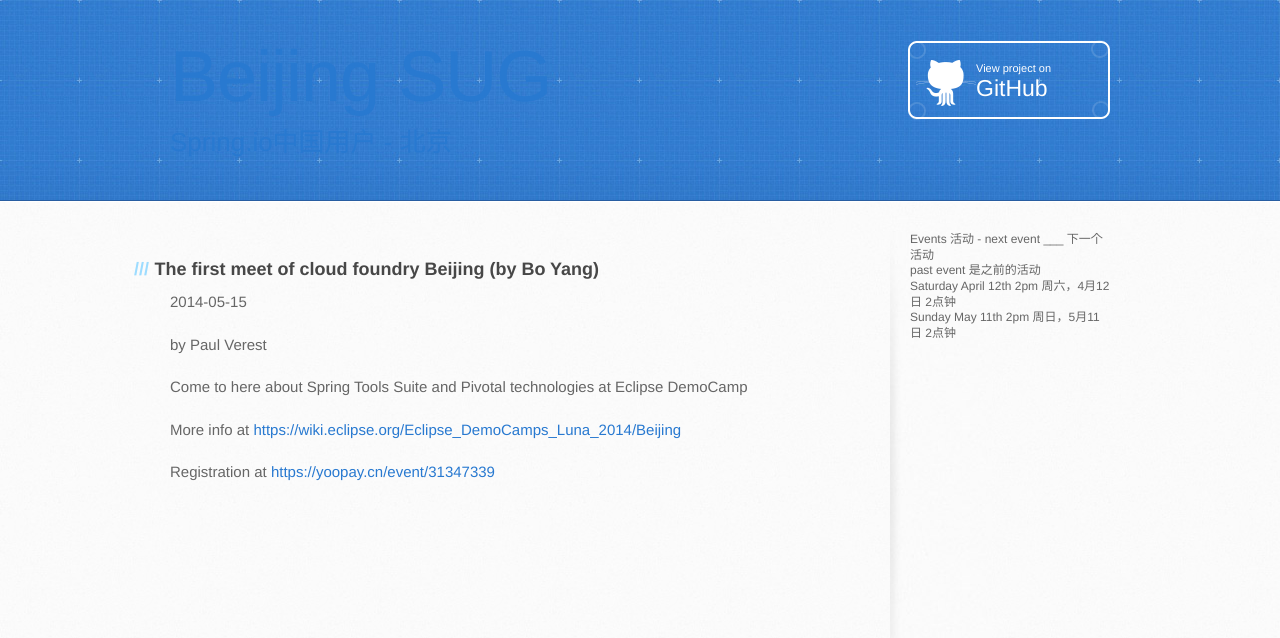
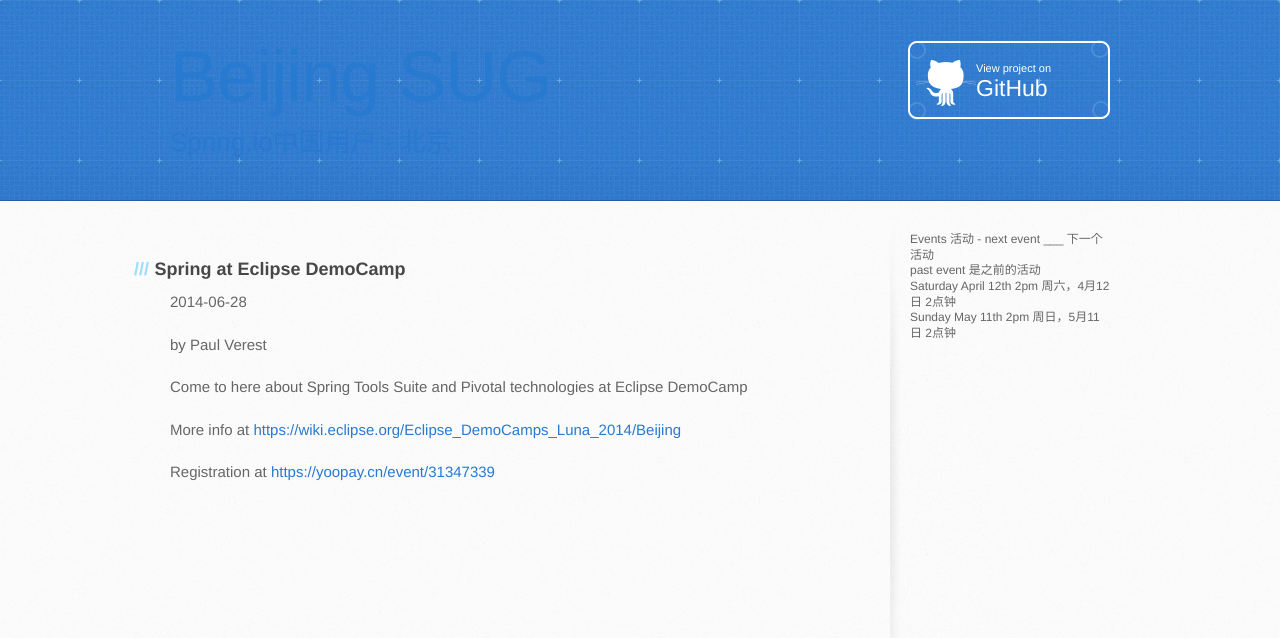
Before and after one commit to spring-ug/beijing, a Jekyll site: the page built from _posts/2014-06-28-Eclipse-DemoCamp.md, in a window 1280 px wide. Shown: the top 638 px of the page. Built offline with Jekyll 4.4.1, drawn with Linux system fonts in a browser that asks for light colours; Markdown is read by kramdown in place of the engine named in the settings.

Commit message:
2 posts update

```diff
--- a/_posts/2014-06-28-Eclipse-DemoCamp.md
+++ b/_posts/2014-06-28-Eclipse-DemoCamp.md
@@ -1,13 +1,13 @@
 ---
 layout: architect_theme_beijing
-title: The first meet of cloud foundry Beijing (by Bo Yang)
-date: 2014-05-15
-categories: [news]
+title: Spring at Eclipse DemoCamp
+date: 2014-06-28
+categories: [news, events]
 ---
 
 ### {{ page.title }}
 
-<p class="meta">2014-05-15</p> by Paul Verest
+<p class="meta">2014-06-28</p> by Paul Verest
 
 Come to here about Spring Tools Suite and Pivotal technologies
 at Eclipse DemoCamp
```
Also changed, not shown: _posts/2014-05-17-The first meet of cloud foundry Beijing (by Bo Yang).md (+1 -1 lines).
